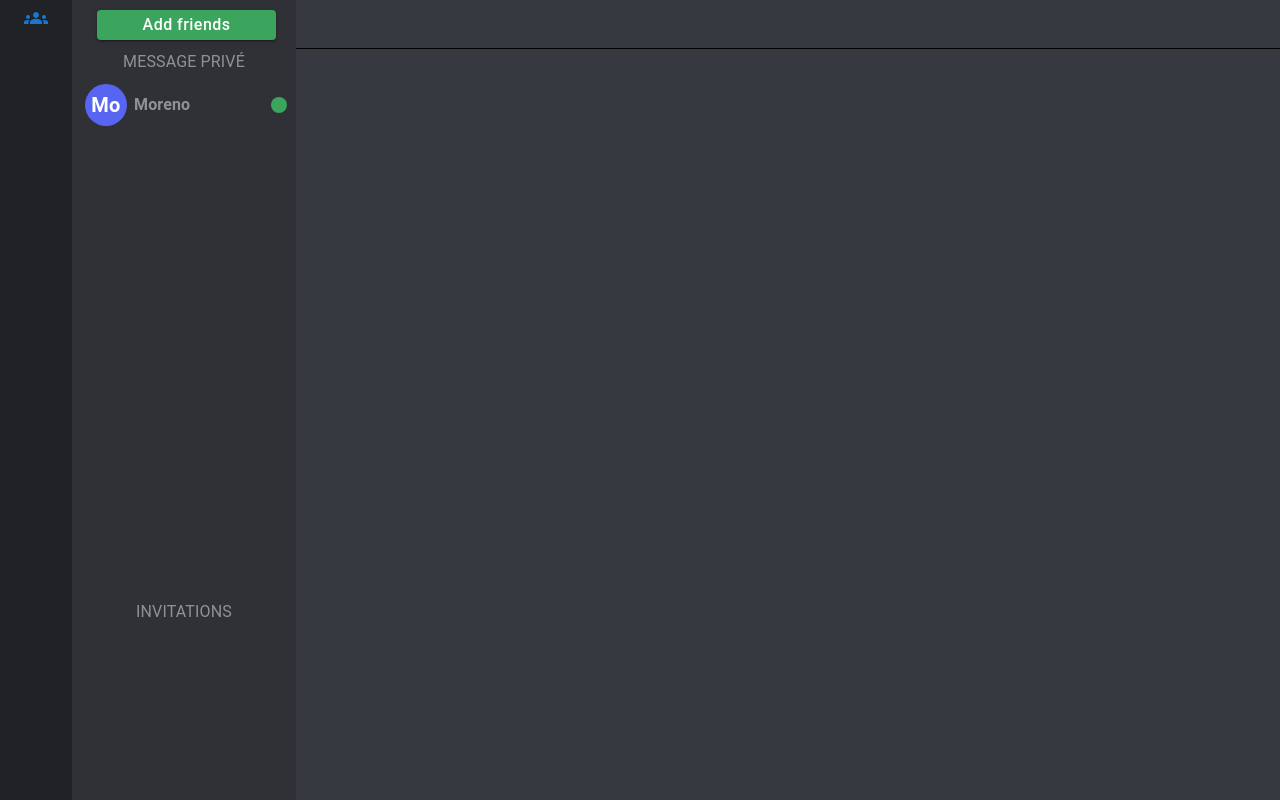
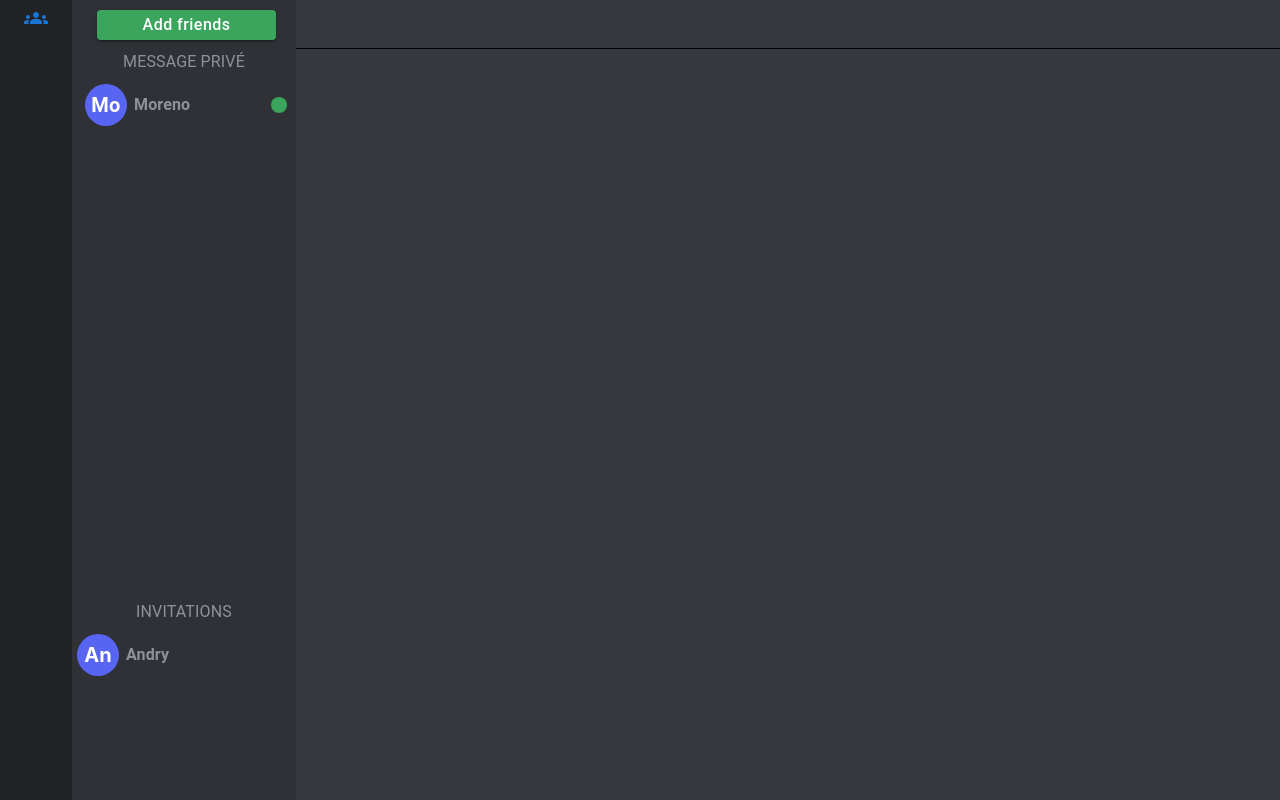
Before and after one commit to MorenoRajaonarison/meetalk, a React (Create React App) app in the folder front/: page /dashboard in a window 1280 px wide. Built offline with nearby package versions, Linux system fonts and the light colour scheme.

Commit message:
factice invitation en attente

```diff
--- /dev/null
+++ b/front/src/Dashboard/FriendsSidebar/PendingInvitationList/InvitationItem.jsx
@@ -0,0 +1,39 @@
+import React, {useState} from 'react'
+import {Tooltip, Typography, Box} from "@mui/material"
+import Avatar from "../../../shared/components/Avatar"
+
+const InvitationItem = ({id, username, mail, acceptInvitation = () => {}, rejectInvitation = () => {}}) => {
+  const [isDisabledBtn, setIsDisabledBtn] = useState(false)
+  const handleAccept = () => {
+    acceptInvitation({id})
+    setIsDisabledBtn(true)
+  }
+  return (
+    <Tooltip title={mail}>
+      <div style={{width: '100%'}}>
+        <Box sx={{
+          width: '100%',
+          height: '42px',
+          marginTop: '10px',
+          display: 'flex',
+          alignItems: 'center',
+          justifyContent: 'space-between'
+        }}>
+          <Avatar username={username}/>
+          <Typography
+            sx={{
+              marginLeft: '7px',
+              fontWeight: 700,
+              color: '#8e9297',
+              flexGrow: 1
+            }}
+            variant='subtitle1'>
+            {username}
+          </Typography>
+        </Box>
+      </div>
+    </Tooltip>
+  )
+}
+
+export default InvitationItem
--- a/front/src/Dashboard/FriendsSidebar/PendingInvitationList/PendingInvitationList.jsx
+++ b/front/src/Dashboard/FriendsSidebar/PendingInvitationList/PendingInvitationList.jsx
@@ -1,5 +1,16 @@
 import React from 'react'
 import {styled} from '@mui/material'
+import InvitationItem from './InvitationItem'
+
+const INVITATIONS = [
+  {
+    _id: '1',
+    senderId: {
+      username: 'Andry',
+      mail: 'andry@gmail.com'
+    }
+  }
+]
 
 const MainContainer = styled('div')({
   width: '100%',
@@ -11,11 +22,16 @@ const MainContainer = styled('div')({
 })
 
 const PendingInvitationList = () => {
-  return (
-    <MainContainer>
-
-    </MainContainer>
-  )
+  return <MainContainer>
+    {INVITATIONS.map(i => (
+      <InvitationItem
+        key={i._id}
+        id={i._id}
+        username={i.senderId.username}
+        mail={i.senderId.mail}
+      />
+    ))}
+  </MainContainer>
 }
 
 export default PendingInvitationList
--- a/front/src/shared/components/AlertNotif.jsx
+++ b/front/src/shared/components/AlertNotif.jsx
@@ -5,7 +5,6 @@ import {connect} from 'react-redux'
 import {getActions} from "../../store/actions/alertActions"
 
 const AlertNotif = ({showMsg,closeAlertMsg, msgContent}) => {
-  console.log({showMsg,closeAlertMsg, msgContent})
   return (
     <Snackbar
       anchorOrigin={{vertical: 'bottom', horizontal: 'center'}}
```
